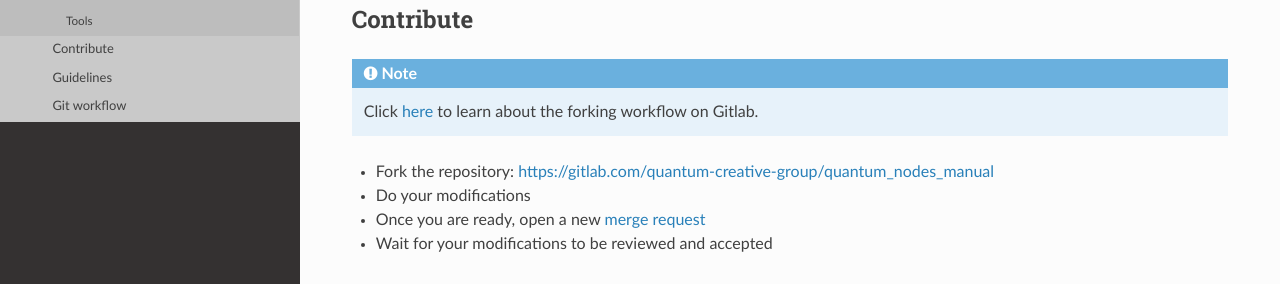
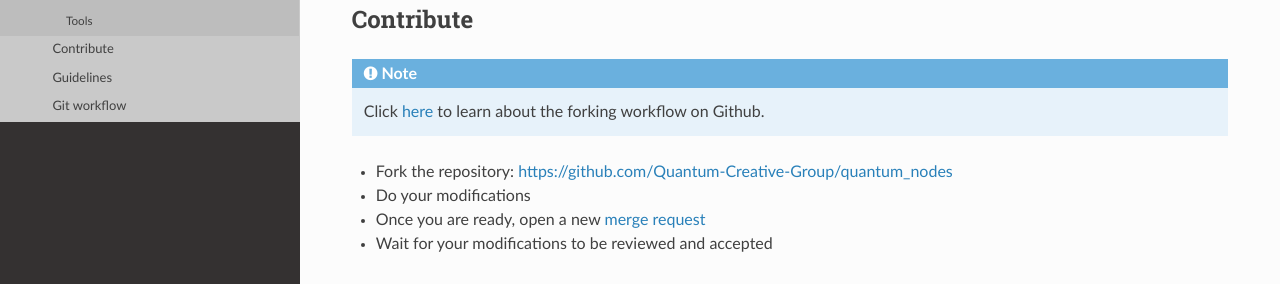
Before and after one commit to Quantum-Creative-Group/quantum_nodes, a Sphinx documentation site: the page built from docs/source/developers_manual/manual/windows.rst, in a window 1280 px wide and 1058 px high. Shown: the part 459-743 px from the top of the window. Built offline with Sphinx 7.4.7 and the Read the Docs theme 2.0.0, drawn with Linux system fonts in a browser that asks for light colours; pages that are not in the unit, such as notebooks, are missing from menus.

Commit message:
[Docs] Updated links

```diff
--- a/docs/source/developers_manual/addon/index.rst
+++ b/docs/source/developers_manual/addon/index.rst
@@ -25,12 +25,12 @@ Contribute
 
 
 .. note::
-    Click `here <https://docs.gitlab.com/ee/user/project/repository/forking_workflow.html>`_ to learn about the forking workflow on Gitlab.
+    Click `here <https://docs.github.com/en/get-started/quickstart/fork-a-repo>`_ to learn about the forking workflow on Github.
 
 
-* Fork our `git repository <https://gitlab.com/quantum-creative-group/quantum_nodes>`_
+* Fork our `git repository <https://github.com/Quantum-Creative-Group/quantum_nodes>`_
 * Do your modifications
-* Open a new `merge request <https://gitlab.com/quantum-creative-group/quantum_nodes/-/merge_requests>`_
+* Open a new `merge request <https://github.com/Quantum-Creative-Group/quantum_nodes/pulls>`_
 * Wait for your modifications to be reviewed and accepted
 
 
--- a/docs/source/developers_manual/manual/index.rst
+++ b/docs/source/developers_manual/manual/index.rst
@@ -23,12 +23,12 @@ Contribute
 
 
 .. note::
-    Click `here <https://docs.gitlab.com/ee/user/project/repository/forking_workflow.html>`_ to learn about the forking workflow on Gitlab.
+    Click `here <https://docs.github.com/en/get-started/quickstart/fork-a-repo>`_ to learn about the forking workflow on Github.
 
 
-* Fork the repository: https://gitlab.com/quantum-creative-group/quantum_nodes_manual
+* Fork the repository: https://github.com/Quantum-Creative-Group/quantum_nodes
 * Do your modifications
-* Once you are ready, open a new `merge request <https://gitlab.com/quantum-creative-group/quantum_nodes_manual/-/merge_requests>`_
+* Once you are ready, open a new `merge request <https://github.com/Quantum-Creative-Group/quantum_nodes/pulls>`_
 * Wait for your modifications to be reviewed and accepted
 
 
--- a/docs/source/developers_manual/manual/windows.rst
+++ b/docs/source/developers_manual/manual/windows.rst
@@ -26,12 +26,12 @@ Contribute
 
 
 .. note::
-    Click `here <https://docs.gitlab.com/ee/user/project/repository/forking_workflow.html>`_ to learn about the forking workflow on Gitlab.
+    Click `here <https://docs.github.com/en/get-started/quickstart/fork-a-repo>`_ to learn about the forking workflow on Github.
 
 
-* Fork the repository: https://gitlab.com/quantum-creative-group/quantum_nodes_manual
+* Fork the repository: https://github.com/Quantum-Creative-Group/quantum_nodes
 * Do your modifications
-* Once you are ready, open a new `merge request <https://gitlab.com/quantum-creative-group/quantum_nodes_manual/-/merge_requests>`_
+* Once you are ready, open a new `merge request <https://github.com/Quantum-Creative-Group/quantum_nodes/pulls>`_
 * Wait for your modifications to be reviewed and accepted
 
 .. _build-windows-contrib-manual:
--- a/docs/source/spelling_wordlist.txt
+++ b/docs/source/spelling_wordlist.txt
@@ -1,4 +1,4 @@
-Gitlab
+Github
 subchapter
 subsubchapter
 subchapters
--- a/quantum_nodes/__init__.py
+++ b/quantum_nodes/__init__.py
@@ -21,12 +21,12 @@ Created by Quantum-Creative-Group
 bl_info = {
     "name": "Quantum Nodes",
     "author": "Quantum Creative Group",
-    "version": (0, 1, 1),
-    "blender": (2, 92, 0),
+    "version": (0, 1, 2),
+    "blender": (2, 93, 0),
     "location": "Animation Nodes Editor",
     "description": "Animation Nodes extension which implements quantum computing tools.",
     "warning": "This version is still in development.",
-    "doc_url": "https://quantum-creative-group.gitlab.io/quantum_nodes_manual/",
+    "doc_url": "https://quantum-creative-group.github.io/quantum_nodes/",
     "tracker_url": "https://github.com/Quantum-Creative-Group/quantum_nodes/issues",
     "category": "Node",
 }
```
Also changed, not shown: other parts of docs/source/spelling_wordlist.txt (+0 -1 lines), README.md (+4 -4 lines), docs/source/getting_started/installation/linux.rst (+4 -4 lines), docs/source/getting_started/installation/windows.rst (+4 -4 lines), .gitlab-ci.yml (deleted), 2 other files.
